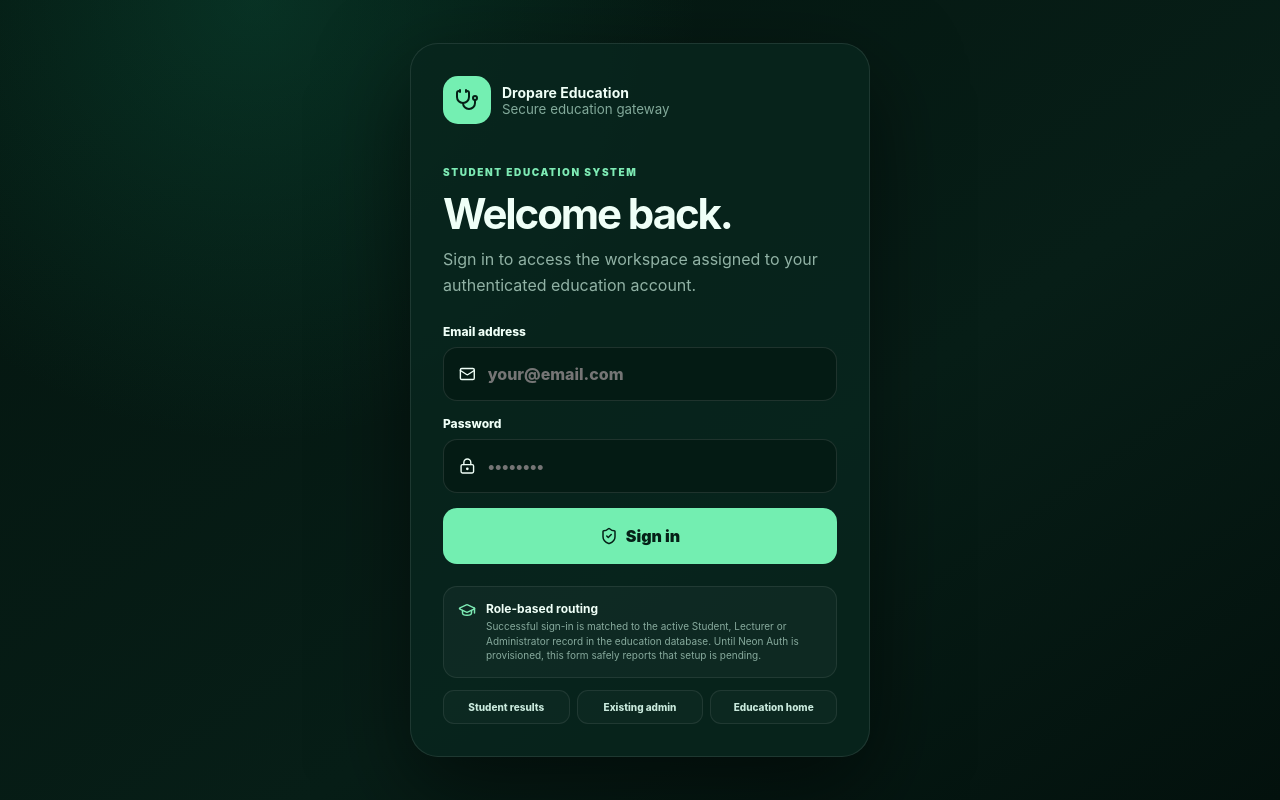
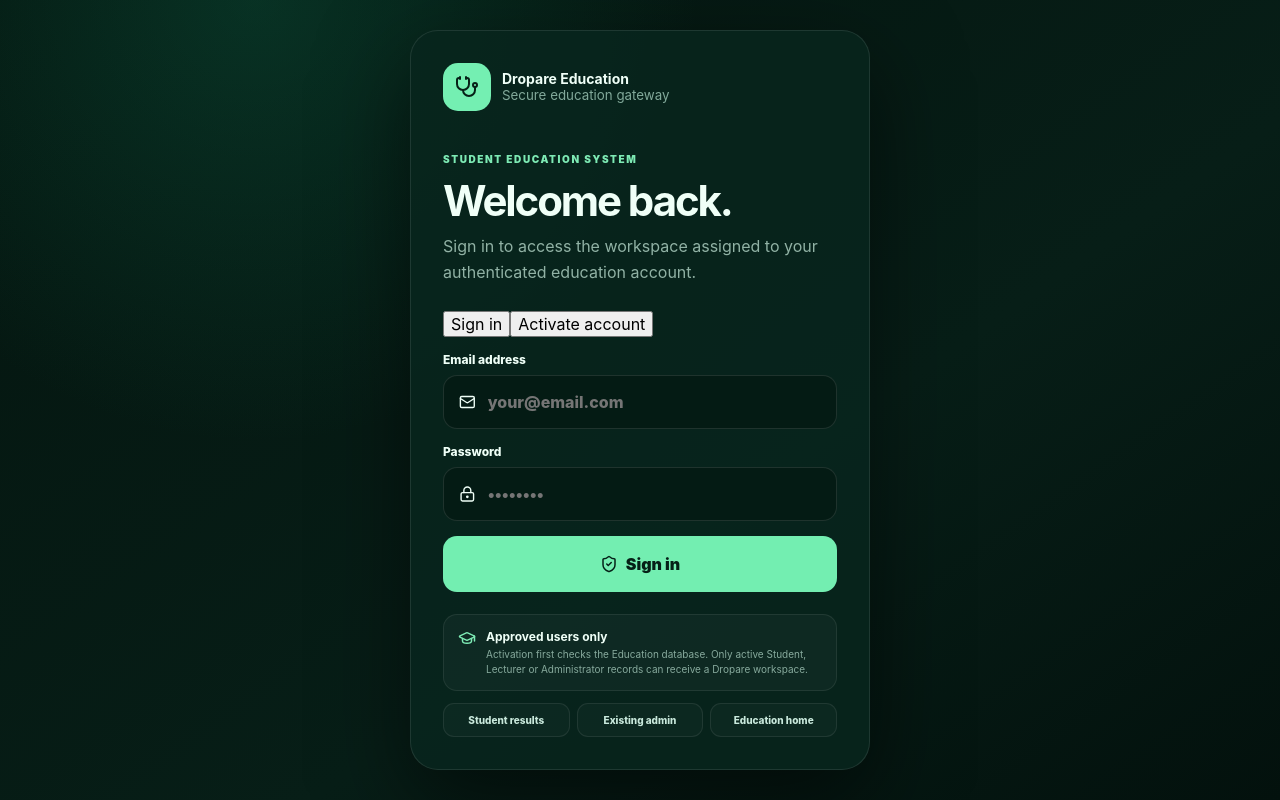
Before and after one commit to osafoopare299-cmd/student-results-portal-v2, a Next.js app in the folder student-results-portal/: page /education/login in a window 1280 px wide. Built offline with nearby package versions, Linux system fonts and the light colour scheme.

Commit message:
Add approved education account activation flow

```diff
--- a/student-results-portal/app/education/login/page.js
+++ b/student-results-portal/app/education/login/page.js
@@ -2,47 +2,87 @@
 
 import Link from 'next/link';
 import { useState } from 'react';
-import { GraduationCap, LockKeyhole, Mail, ShieldCheck, Stethoscope } from 'lucide-react';
+import { GraduationCap, LockKeyhole, Mail, ShieldCheck, Stethoscope, UserPlus } from 'lucide-react';
 import { educationAuthClient } from '../../../lib/education-auth-client';
 import styles from './page.module.css';
 
 export default function EducationLogin(){
   const [busy,setBusy]=useState(false);
   const [error,setError]=useState('');
+  const [notice,setNotice]=useState('');
+  const [mode,setMode]=useState('signin');
+
+  async function resolveRole(){
+    const response=await fetch('/api/education/me',{ cache:'no-store' });
+    const payload=await response.json().catch(()=>({}));
+    if (!response.ok || !payload?.user?.role) throw new Error(payload?.error || 'Your education role could not be resolved.');
+    const destinations={ student:'/education/student', lecturer:'/education/lecturer', admin:'/education/admin' };
+    window.location.assign(destinations[payload.user.role] || '/education');
+  }
 
   async function submit(event){
     event.preventDefault();
-    setBusy(true); setError('');
+    setBusy(true); setError(''); setNotice('');
     const form=new FormData(event.currentTarget);
     const email=String(form.get('email')||'').trim();
     const password=String(form.get('password')||'');
 
     try {
+      if (mode === 'activate') {
+        const confirmPassword=String(form.get('confirmPassword')||'');
+        if (password.length < 8) throw new Error('Use a password with at least 8 characters.');
+        if (password !== confirmPassword) throw new Error('The passwords do not match.');
+
+        const approval=await fetch('/api/education/activate/check',{
+          method:'POST',headers:{'Content-Type':'application/json'},body:JSON.stringify({email}),
+        });
+        const approved=await approval.json().catch(()=>({}));
+        if (!approval.ok || !approved?.user) throw new Error(approved?.error || 'This education account is not approved.');
+
+        const result=await educationAuthClient.signUp.email({
+          email,
+          name:approved.user.fullName,
+          password,
+        });
+        if (result?.error) throw new Error(result.error.message || 'Unable to activate this account.');
+
+        setNotice('Account activated successfully. Opening your workspace…');
+        await resolveRole();
+        return;
+      }
+
       const result=await educationAuthClient.signIn.email({ email, password });
       if (result?.error) throw new Error(result.error.message || 'Unable to sign in.');
-
-      const response=await fetch('/api/education/me',{ cache:'no-store' });
-      const payload=await response.json().catch(()=>({}));
-      if (!response.ok || !payload?.user?.role) throw new Error(payload?.error || 'Your education role could not be resolved.');
-
-      const destinations={ student:'/education/student', lecturer:'/education/lecturer', admin:'/education/admin' };
-      window.location.assign(destinations[payload.user.role] || '/education');
+      await resolveRole();
     } catch (err) {
-      setError(err?.message || 'Unable to sign in. Please try again.');
+      setError(err?.message || 'Unable to continue. Please try again.');
       setBusy(false);
     }
   }
 
+  function changeMode(next){
+    setMode(next); setError(''); setNotice('');
+  }
+
   return <main className={styles.page}><section className={styles.card}>
     <div className={styles.brand}><span><Stethoscope size={24}/></span><div><b>Dropare Education</b><small>Secure education gateway</small></div></div>
-    <div className={styles.intro}><span>STUDENT EDUCATION SYSTEM</span><h1>Welcome back.</h1><p>Sign in to access the workspace assigned to your authenticated education account.</p></div>
+    <div className={styles.intro}><span>STUDENT EDUCATION SYSTEM</span><h1>{mode==='signin'?'Welcome back.':'Activate account.'}</h1><p>{mode==='signin'?'Sign in to access the workspace assigned to your authenticated education account.':'Approved students and lecturers can choose a password and activate their Dropare Education account.'}</p></div>
+
+    <div className={styles.modeSwitch}>
+      <button type="button" className={mode==='signin'?styles.activeMode:''} onClick={()=>changeMode('signin')}>Sign in</button>
+      <button type="button" className={mode==='activate'?styles.activeMode:''} onClick={()=>changeMode('activate')}>Activate account</button>
+    </div>
+
     <form onSubmit={submit}>
       <label>Email address<div><Mail size={18}/><input name="email" type="email" placeholder="your@email.com" autoComplete="email" required/></div></label>
-      <label>Password<div><LockKeyhole size={18}/><input name="password" type="password" placeholder="••••••••" autoComplete="current-password" required/></div></label>
+      <label>{mode==='signin'?'Password':'Choose password'}<div><LockKeyhole size={18}/><input name="password" type="password" placeholder="••••••••" autoComplete={mode==='signin'?'current-password':'new-password'} required/></div></label>
+      {mode==='activate' && <label>Confirm password<div><LockKeyhole size={18}/><input name="confirmPassword" type="password" placeholder="••••••••" autoComplete="new-password" required/></div></label>}
       {error && <p className={styles.error}>{error}</p>}
-      <button type="submit" disabled={busy}><ShieldCheck size={18}/> {busy?'Signing in…':'Sign in'}</button>
+      {notice && <p className={styles.notice}>{notice}</p>}
+      <button type="submit" disabled={busy}>{mode==='activate'?<UserPlus size={18}/>:<ShieldCheck size={18}/>} {busy?(mode==='activate'?'Activating…':'Signing in…'):(mode==='activate'?'Activate account':'Sign in')}</button>
     </form>
-    <div className={styles.preview}><GraduationCap size={18}/><p><b>Role-based routing</b><span>Successful sign-in is matched to the active Student, Lecturer or Administrator record in the education database. Until Neon Auth is provisioned, this form safely reports that setup is pending.</span></p></div>
+
+    <div className={styles.preview}><GraduationCap size={18}/><p><b>Approved users only</b><span>Activation first checks the Education database. Only active Student, Lecturer or Administrator records can receive a Dropare workspace.</span></p></div>
     <div className={styles.links}><Link href="/">Student results</Link><Link href="/admin">Existing admin</Link><Link href="/education">Education home</Link></div>
   </section></main>;
 }
```
